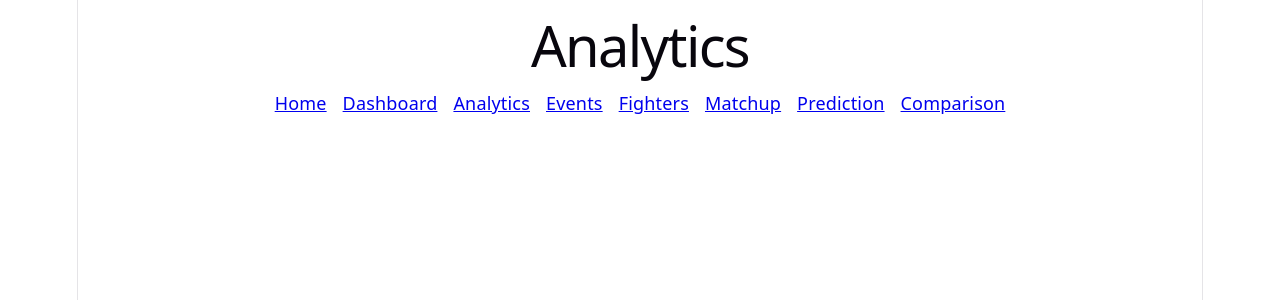
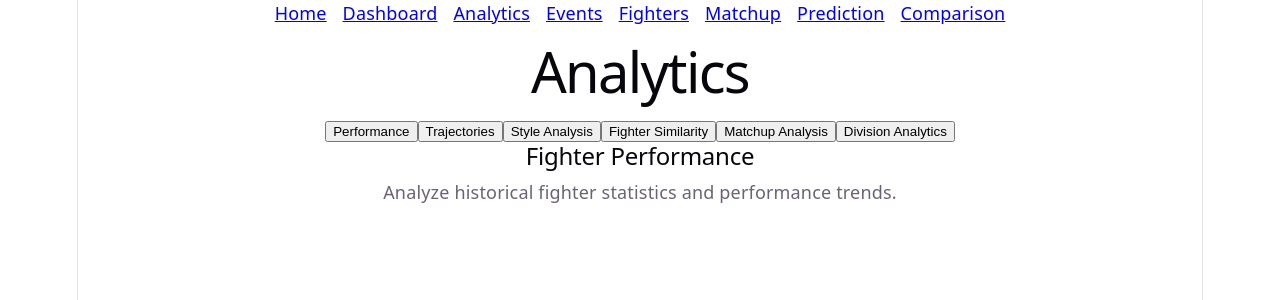
Before and after one commit to PatrickHuynh837/MMAlytics, a React (Vite) app in the folder client/: page /analytics in a window 1280 px wide. Shown: the top 300 px of the page. Built offline with nearby package versions, Linux system fonts and the light colour scheme.

Commit message:
Template for Analytics.

```diff
--- a/client/src/pages/Analytics.tsx
+++ b/client/src/pages/Analytics.tsx
@@ -1,10 +1,101 @@
+
+import { useState } from "react";
 import Navbar from "../components/Navbar";
 
+type AnalyticsView =
+  | "performance"
+  | "trajectories"
+  | "styles"
+  | "similarity"
+  | "matchups"
+  | "divisions";
+
 function Analytics() {
+  const [activeView, setActiveView] =
+    useState<AnalyticsView>("performance");
+
+  const views: { id: AnalyticsView; label: string }[] = [
+    { id: "performance", label: "Performance" },
+    { id: "trajectories", label: "Trajectories" },
+    { id: "styles", label: "Style Analysis" },
+    { id: "similarity", label: "Fighter Similarity" },
+    { id: "matchups", label: "Matchup Analysis" },
+    { id: "divisions", label: "Division Analytics" },
+  ];
+
   return (
     <div>
+      <Navbar />
+
       <h1>Analytics</h1>
-      <Navbar />
+
+      <div>
+        {views.map((view) => (
+          <button
+            key={view.id}
+            onClick={() => setActiveView(view.id)}
+            aria-pressed={activeView === view.id}
+          >
+            {view.label}
+          </button>
+        ))}
+      </div>
+
+      <div>
+        {activeView === "performance" && (
+          <section>
+            <h2>Fighter Performance</h2>
+            <p>
+              Analyze historical fighter statistics and performance trends.
+            </p>
+          </section>
+        )}
+
+        {activeView === "trajectories" && (
+          <section>
+            <h2>Fighter Trajectories</h2>
+            <p>
+              Explore how fighter performance changes throughout a career.
+            </p>
+          </section>
+        )}
+
+        {activeView === "styles" && (
+          <section>
+            <h2>Style Analysis</h2>
+            <p>
+              Explore fighter styles and statistically similar archetypes.
+            </p>
+          </section>
+        )}
+
+        {activeView === "similarity" && (
+          <section>
+            <h2>Fighter Similarity</h2>
+            <p>
+              Identify fighters with similar statistical profiles.
+            </p>
+          </section>
+        )}
+
+        {activeView === "matchups" && (
+          <section>
+            <h2>Matchup Analysis</h2>
+            <p>
+              Compare fighter characteristics and potential matchup advantages.
+            </p>
+          </section>
+        )}
+
+        {activeView === "divisions" && (
+          <section>
+            <h2>Division Analytics</h2>
+            <p>
+              Explore historical trends and performance across divisions.
+            </p>
+          </section>
+        )}
+      </div>
     </div>
   );
 }
```
